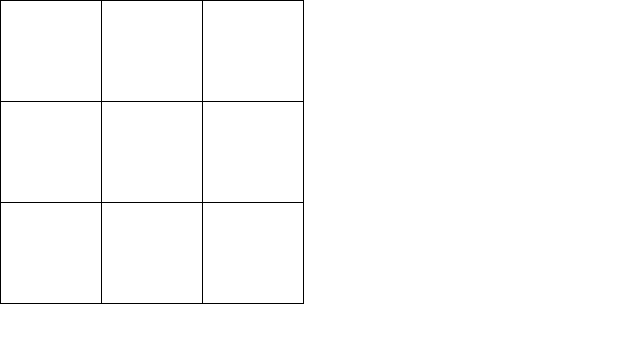
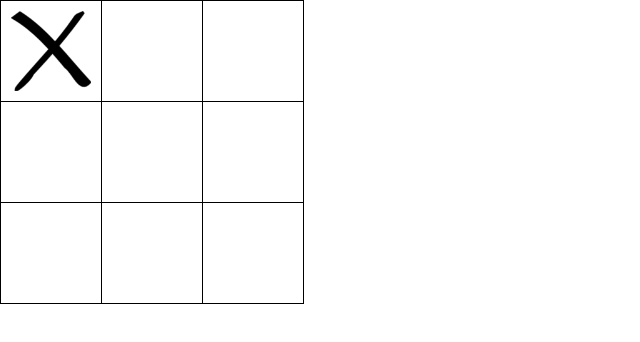
Before and after one commit to Byidi/Js-TicTacToe, a plain HTML site: page index.html in a window 1280 px wide. Both pictures are taken after a click on the element 51 px from the left and 51 px from the top of the page. Shown: the whole page, without its empty margins (0-640 px from the left). Drawn offline with Linux system fonts and the light colour scheme.

Commit message:
add checkvictory

```diff
--- a/css/main.css
+++ b/css/main.css
@@ -13,3 +13,16 @@
     height : 100px;
     border: 1px solid black;
 }
+
+.player1, .player2{
+    background-position: center;
+    background-size: 80% 80%;
+    background-repeat: no-repeat;
+}
+
+.player1{
+    background-image: url("../img/player1.png");
+}
+.player2{
+    background-image: url("../img/player2.png");
+}
--- a/js/main.js
+++ b/js/main.js
@@ -3,21 +3,49 @@ var player1 = true;
 
 initGame();
 
-function play(zone){
-    var row = zone % 3;
-    var col = Math.floor(zone / 3);
-    console.log(player1 +"=> "+col+"/"+row);
-    document.getElementsByTagName('td')[zone].onclick = function(){return false;};
-}
-
 function initGame(){
     var grid = document.getElementsByTagName('td');
-    for (var i = 0; i < grid.length; i++) {
+    for (var i = 0; i < grid.length; i++){
         (function () {
-            var zone = i;
+            var cell = i;
+            grid[i].classList.remove("player1", "player2");
             grid[i].onclick = function(){
-                play(zone);
+                play(cell);
             };
         }());
     }
 }
+
+function play(cell){
+    var col = cell % 3;
+    var row = Math.floor(cell / 3);
+    var player = (player1)?1:2;
+    document.getElementsByTagName('td')[cell].onclick = function(){return false;};
+    document.getElementsByTagName('td')[cell].classList.add("player"+player);
+    board[row][col] = player;
+    checkVictory(row, col, player);
+    player1 = !player1;
+}
+
+function getCol(col){
+    var tmpBoard = [];
+    for (var i = 0; i < board.length; i++) {
+        tmpBoard[i] = board[i][col];
+    }
+    return tmpBoard;
+}
+
+function checkVictory(row, col, player){
+    console.log("Check victory");
+
+    if(board[row].every(function(val){return val == player;})){
+        console.log("win");
+    }else if(getCol(col).every(function(val){return val == player;})){
+        console.log("win");
+    }
+
+
+    console.log(board[0][0]+"|"+board[0][1]+"|"+board[0][2]);
+    console.log(board[1][0]+"|"+board[1][1]+"|"+board[1][2]);
+    console.log(board[2][0]+"|"+board[2][1]+"|"+board[2][2]);
+}
```
Also changed, not shown: img/player1.png (added), img/player2.png (added).
